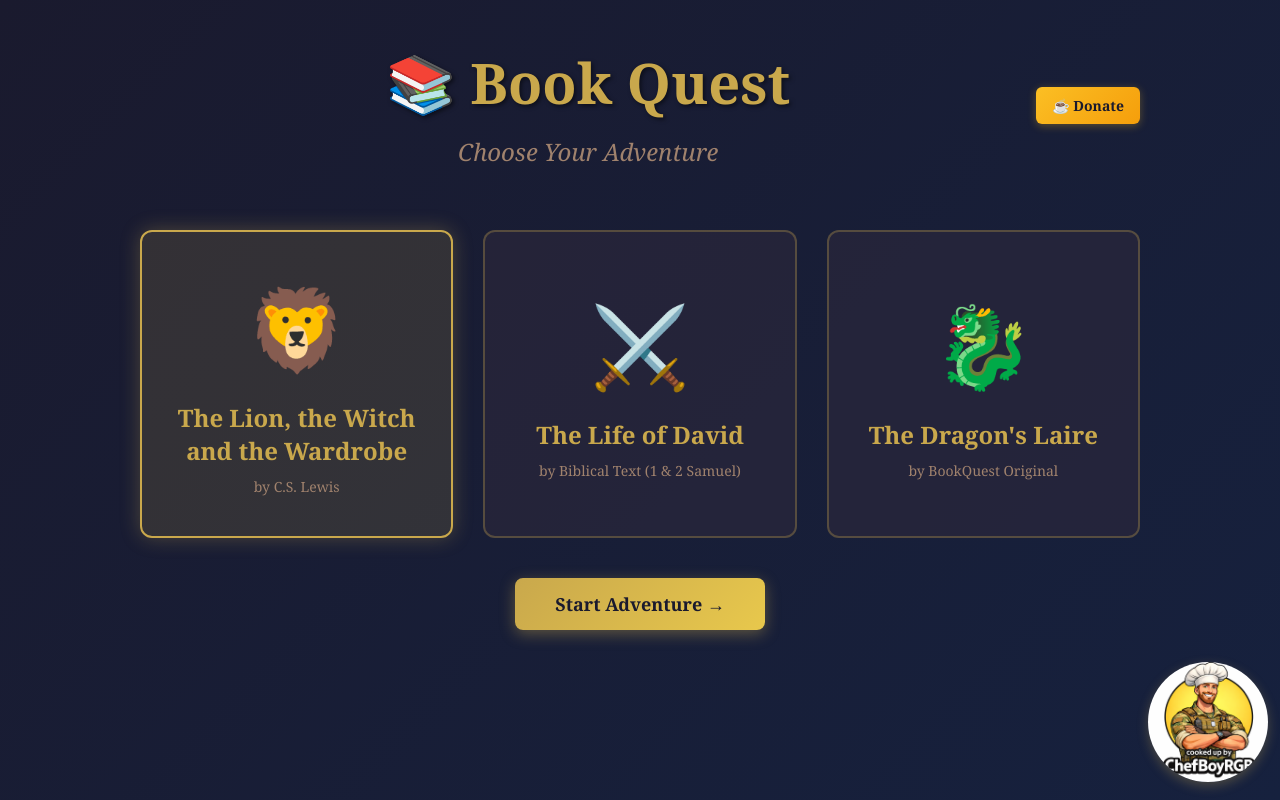
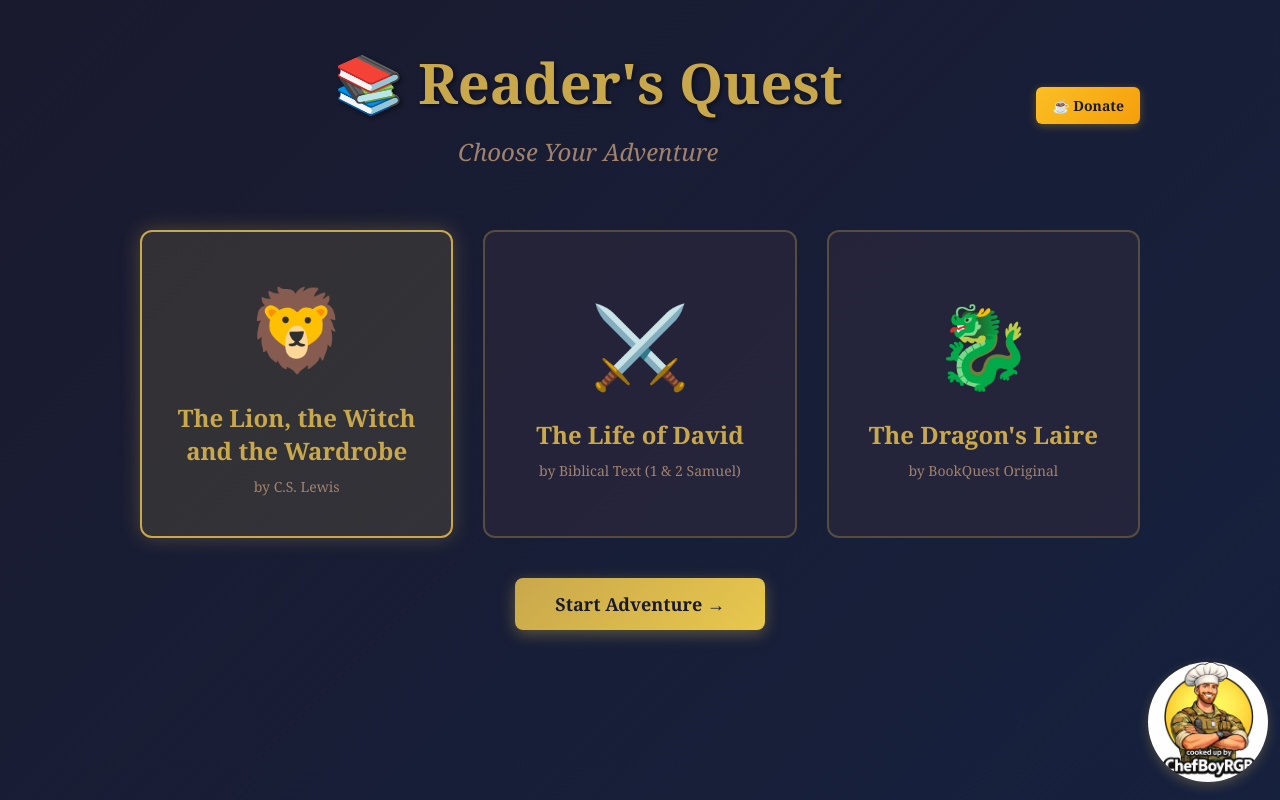
Before and after one commit to chefboyrgb/bookquest, a React (Vite) app: page / in a window 1280 px wide. Built offline with nearby package versions, Linux system fonts and the light colour scheme.

Commit message:
rename: Book Quest → Reader's Quest on main screen

```diff
--- a/src/GameSelector.jsx
+++ b/src/GameSelector.jsx
@@ -24,7 +24,7 @@ export default function GameSelector() {
           <div style={styles.headerTop}>
             <div></div>
             <div>
-              <h1 style={styles.title}>📚 Book Quest</h1>
+              <h1 style={styles.title}>📚 Reader's Quest</h1>
               <p style={styles.subtitle}>Choose Your Adventure</p>
             </div>
             <a
@@ -96,7 +96,7 @@ export default function GameSelector() {
     return (
       <div style={styles.container}>
         <div style={styles.header}>
-          <h1 style={styles.title}>📚 Book Quest</h1>
+          <h1 style={styles.title}>📚 Reader's Quest</h1>
           <p style={styles.subtitle}>No enabled games found</p>
         </div>
       </div>
--- a/src/engine/GameEngine.jsx
+++ b/src/engine/GameEngine.jsx
@@ -904,7 +904,7 @@ export default function GameEngine({ content }) {
     return (
       <div style={styles.container}>
         <div style={styles.header}>
-          <h1 style={styles.title}>{isRPG ? "🐉 The Dragon's Laire" : "📖 Book Quest"}</h1>
+          <h1 style={styles.title}>{isRPG ? "🐉 The Dragon's Laire" : "📖 Reader's Quest"}</h1>
           <p style={styles.subtitle}>{metadata.title}</p>
         </div>
         <div style={styles.main}>
@@ -1156,7 +1156,7 @@ export default function GameEngine({ content }) {
   return (
     <div style={styles.container}>
       <div style={styles.header}>
-        <h1 style={styles.title}>{isRPG ? "🐉 The Dragon's Laire" : "📖 Book Quest"}</h1>
+        <h1 style={styles.title}>{isRPG ? "🐉 The Dragon's Laire" : "📖 Reader's Quest"}</h1>
         <p style={styles.subtitle}>{metadata.title}</p>
       </div>
 
```
